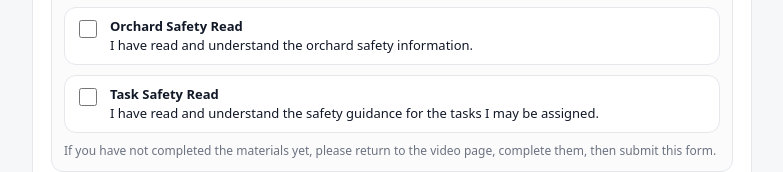
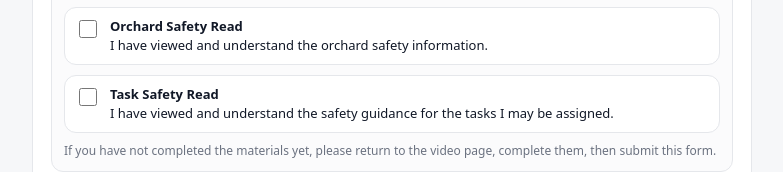
Before and after one commit to gxcjv6ry44-code/safety-compliance, a plain HTML site: page index.html in a window 1280 px wide. Shown: the part 564-736 px from the top of the page, without its empty margins (248-1031 px from the left). Drawn offline with Linux system fonts and the light colour scheme.

Commit message:
Update index.html
Changed 'watched' to 'viewed' in the safety-compliance check list

```diff
--- a/index.html
+++ b/index.html
@@ -109,7 +109,7 @@
               <input id="orchardSafety" type="checkbox" />
               <div class="checkText">
                 <b>Orchard Safety Read</b>
-                I have read and understand the orchard safety information.
+                I have viewed and understand the orchard safety information.
               </div>
             </div>
 
@@ -117,7 +117,7 @@
               <input id="taskSafety" type="checkbox" />
               <div class="checkText">
                 <b>Task Safety Read</b>
-                I have read and understand the safety guidance for the tasks I may be assigned.
+                I have viewed and understand the safety guidance for the tasks I may be assigned.
               </div>
             </div>
           </div>
```
